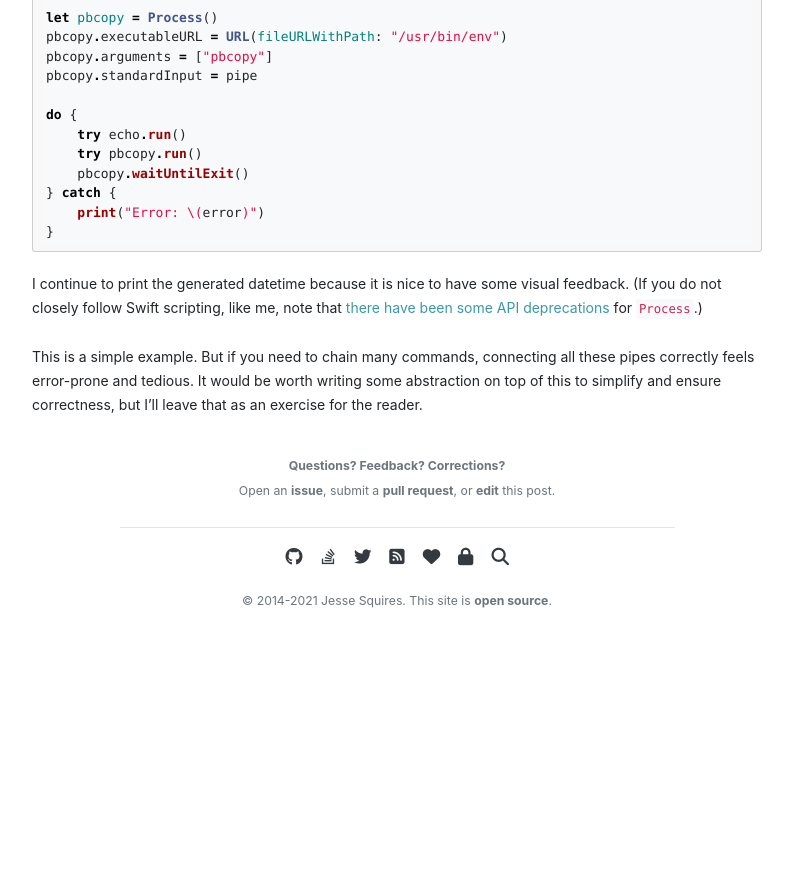
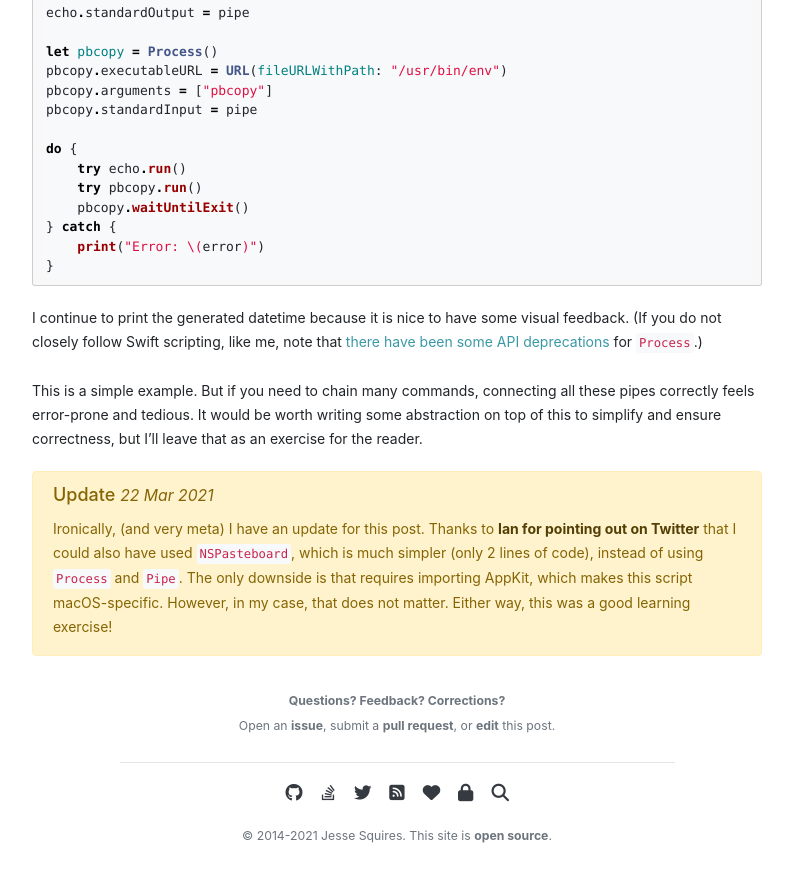
Before and after one commit to jessesquires/jessesquires.com, a Jekyll site: the page built from _posts/2021-03-18-using-pipes-in-swift-scripts.md, in a window 1280 px wide and 900 px high, scrolled down 1385 px. Shown: the top 882 px of the window, without its empty margins (243-1036 px from the left). Built offline with Jekyll 4.4.1, drawn with Linux system fonts in a browser that asks for light colours; nearby versions of some CDN libraries; library files that are not in the unit come from our copies; before the commit the page ends 2050 px from its top, so only the background shows below that.

Commit message:
[post update] swift script pipes

```diff
--- a/_posts/2021-03-18-using-pipes-in-swift-scripts.md
+++ b/_posts/2021-03-18-using-pipes-in-swift-scripts.md
@@ -3,6 +3,7 @@ layout: post
 categories: [software-dev]
 tags: [swift, swift-scripting, jekyll, blog]
 date: 2021-03-18T11:05:31-07:00
+date-updated: 2021-03-22T14:14:27-07:00
 title: Using pipes in Swift scripts
 ---
 
@@ -74,3 +75,7 @@ do {
 I continue to print the generated datetime because it is nice to have some visual feedback. (If you do not closely follow Swift scripting, like me, note that [there have been some API deprecations](https://eclecticlight.co/2019/02/02/scripting-in-swift-process-deprecations/) for `Process`.)
 
 This is a simple example. But if you need to chain many commands, connecting all these pipes correctly feels error-prone and tedious. It would be worth writing some abstraction on top of this to simplify and ensure correctness, but I'll leave that as an exercise for the reader.
+
+{% include updated_notice.html
+update_message='Ironically, (and very meta) I have an update for this post. Thanks to <a href="https://mobile.twitter.com/id/status/1372831195977879555" class="alert-link">Ian for pointing out on Twitter</a> that I could also have used <code>NSPasteboard</code>, which is much simpler (only 2 lines of code), instead of using <code>Process</code> and <code>Pipe</code>. The only downside is that requires importing AppKit, which makes this script macOS-specific. However, in my case, that does not matter. Either way, this was a good learning exercise!'
+%}
```
